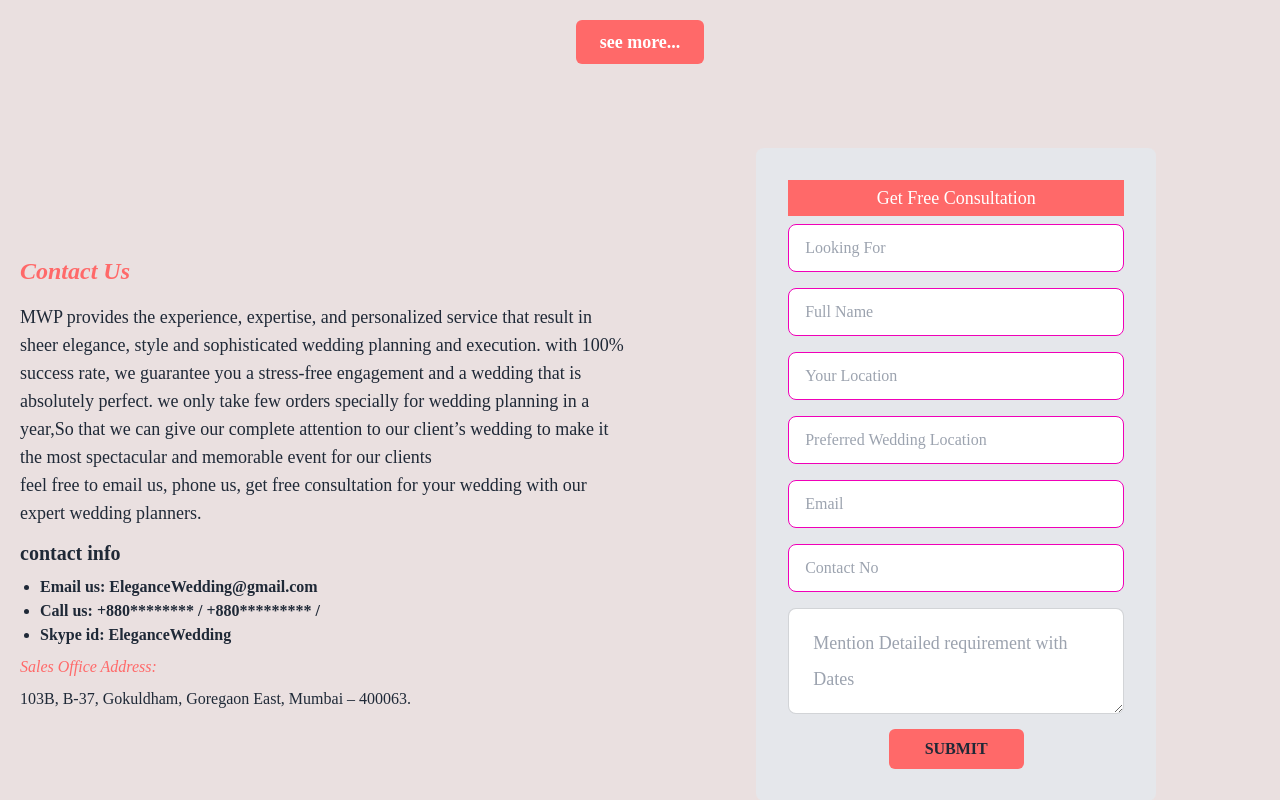
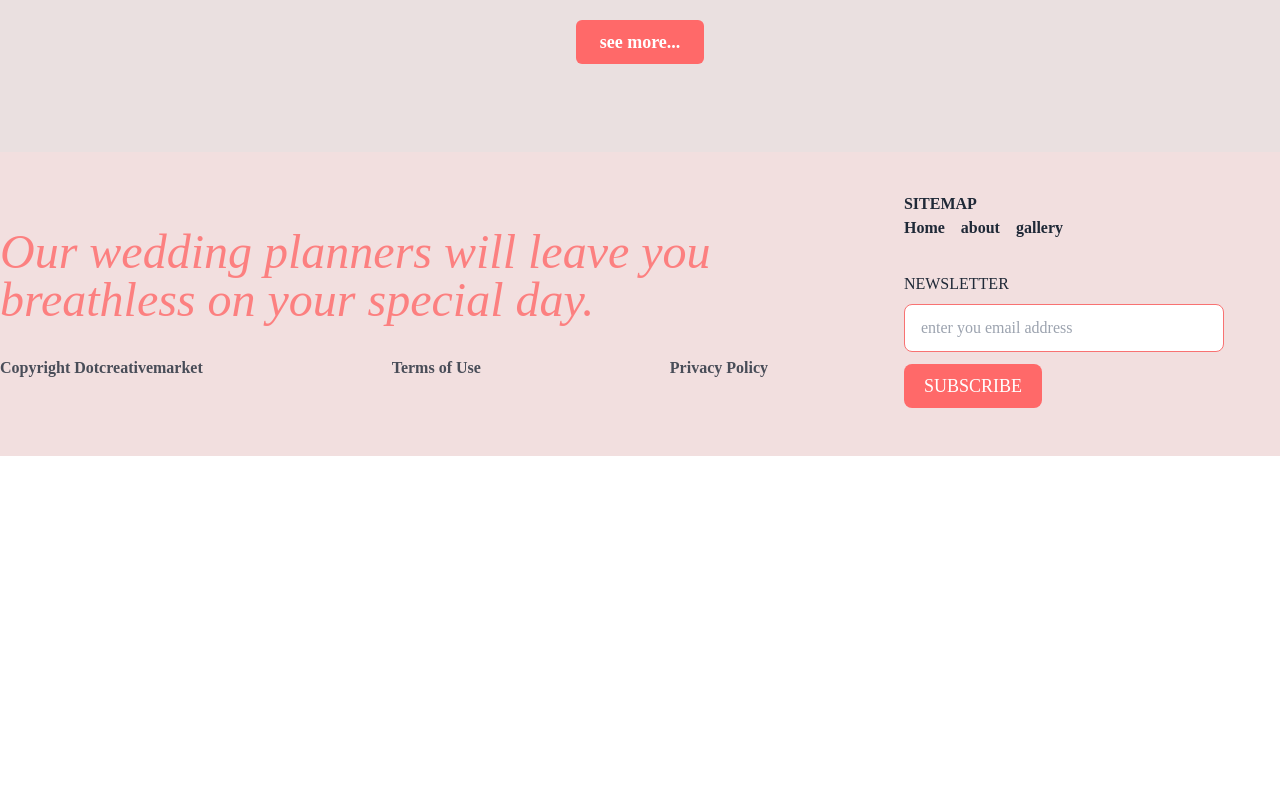
Before and after one commit to mdshaharulsiyam/Elegance-Weddings-Clint, a React (Vite) app: page / in a window 1280 px wide. Shown: the part 3240-4040 px from the top of the page. After the commit the page ends 3696 px from the top, so only its background shows below. Built offline with nearby package versions, Linux system fonts and the light colour scheme; a web font is replaced by a local one.

Commit message:
about page completed

```diff
--- a/src/Pages/About/About.jsx
+++ b/src/Pages/About/About.jsx
@@ -2,6 +2,7 @@ import React from 'react'
 import AboutUs from '../../Components/AboutUs/AboutUs'
 
 const About = () => {
+  document.title="about-Elegance Weddings"
   return (
     <div>
       <AboutUs></AboutUs>
--- a/src/Pages/ContactPage/ContactPage.jsx
+++ b/src/Pages/ContactPage/ContactPage.jsx
@@ -2,7 +2,7 @@ import React from 'react'
 import ContactUs from '../../Components/ContactUs/ContactUs'
 
 const ContactPage = () => {
-    document.title = "Contact us"
+    document.title = "Contact us-Elegance Weddings"
   return (
     <div>
       <ContactUs></ContactUs>
--- a/src/Pages/Gallery/Gallery.jsx
+++ b/src/Pages/Gallery/Gallery.jsx
@@ -1,6 +1,7 @@
 import React from 'react'
 
 const Gallery = () => {
+  document.title = "Gallery-Elegance Weddings"
   return (
     <div>
       <h2>this is gallery page</h2>
--- a/src/Pages/Home/Home.jsx
+++ b/src/Pages/Home/Home.jsx
@@ -15,7 +15,6 @@ const Home = () => {
       <WhyChooseUs></WhyChooseUs>
       <Services></Services>
       <Ourgallery></Ourgallery>
-      <ContactUs></ContactUs>
     </div>
   )
 }
```
